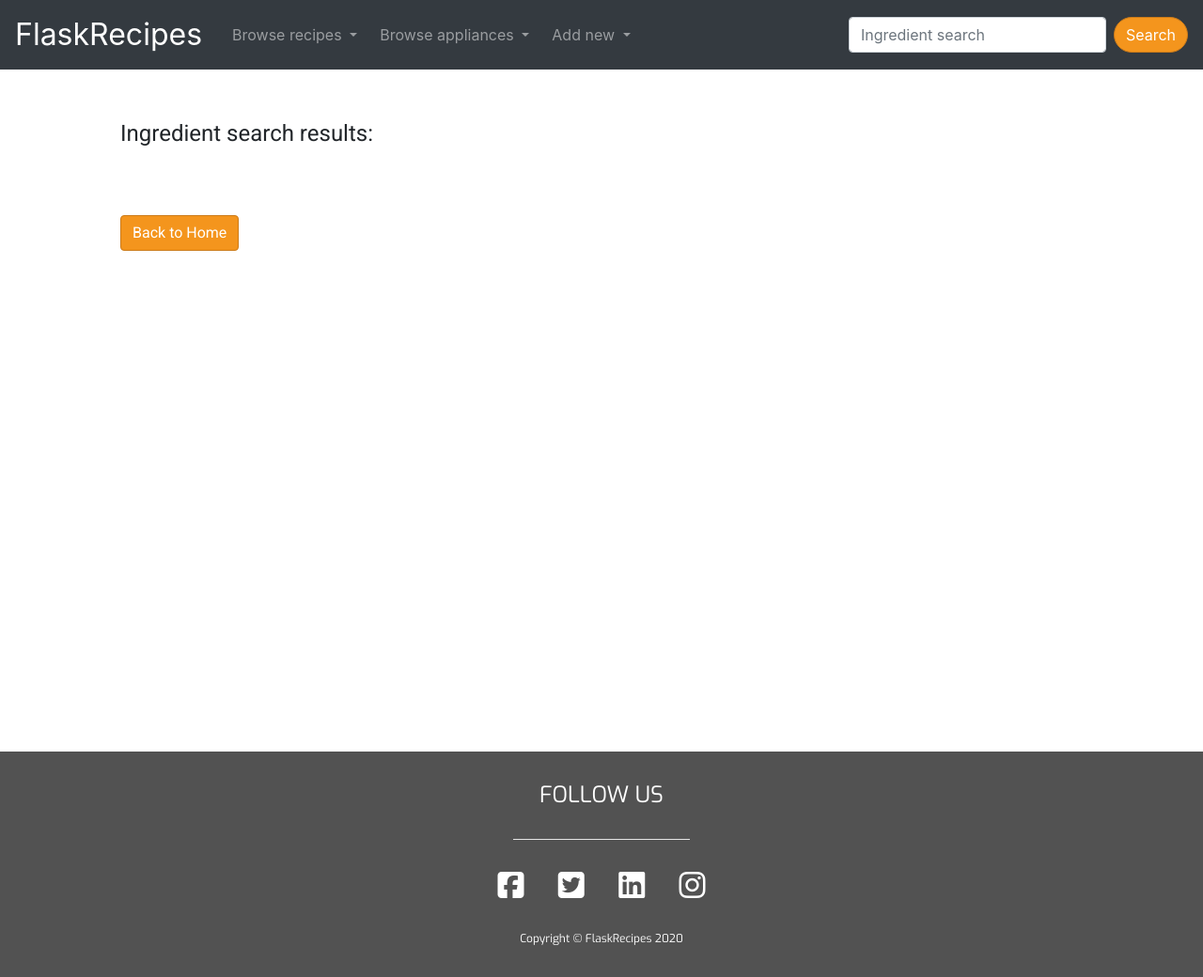
After one commit to faithy80/dcd-project, a Flask app: template templates/navsearch.html in a window 1280 px wide. The commit adds this page. Shown: the whole page at 94% size. Run offline with Flask 2, Linux system fonts and the light colour scheme; the template is opened without the code that fills it, so the values that code supplies are empty; some libraries are stand-ins or nearby versions.

Commit message:
Ingredient nav search implemented.

```diff
--- a/run.py
+++ b/run.py
@@ -2,6 +2,7 @@ import os
 from flask import Flask, render_template, request, url_for, redirect
 from flask_pymongo import PyMongo
 from bson.objectid import ObjectId
+from bson.regex import Regex
 import werkzeug.exceptions
 
 app = Flask(__name__)
@@ -37,6 +38,15 @@ def search():
         return render_template('search.html', appliance_categories=mongo.db.appliance_categories.find().sort('name'))
     else:
         return render_template('error.html')
+
+
+@app.route('/', methods=['POST'])
+@app.route('/navsearch', methods=['POST'])
+def navsearch():
+    """Returns ingredient search results"""
+    search_text = Regex(request.form.get('search'))
+    recipes = mongo.db.recipes.find({'ingredients': {'$in': [search_text]}}).sort('title')
+    return render_template('navsearch.html', recipes=recipes)
 
 
 @app.route('/view/<db_id>', methods=['GET'])
--- a/static/css/style.css
+++ b/static/css/style.css
@@ -47,6 +47,19 @@
     min-height: 100vh;
 }
 
+/* ---------------------------- navsearch section */
+
+.navsearch-container {
+    padding: 6rem 10% 3% 10%;
+    font-family: 'Roboto', sans-serif;
+    min-height: 100vh;
+}
+
+.navsearch-container div h4 {
+    padding-top: 2rem;
+    padding-bottom: 2rem;
+}
+
 /* ---------------------------- view section */
 
 .view-container {
@@ -77,10 +90,6 @@
     padding: 8rem 10% 3% 10%;
     font-family: 'Roboto', sans-serif;
     min-height: 100vh;
-}
-
-.error-container div a {
-    margin-top: 2rem;
 }
 
 /* ---------------------------- footer section */
@@ -126,6 +135,10 @@
 
 .btn-search {
     border-radius: 25px;
+}
+
+.btn-gohome {
+    margin-top: 2rem;
 }
 
 .btn--orange {
--- a/templates/base.html
+++ b/templates/base.html
@@ -78,14 +78,17 @@
                 </li>
             </ul>
 
-            <form class="form-inline my-2 my-md-0">
-                <input class="form-control mr-sm-2" type="search" placeholder="Search" aria-label="Search">
-                <button class="btn btn-primary btn-search btn--orange my-2 my-sm-0" type="submit">Search</button>
+            <form action="{{ url_for('navsearch') }}" method="POST" class="form-inline my-2 my-md-0">
+                <input class="form-control mr-sm-2" type="search" name="search" placeholder="Ingredient search"
+                    aria-label="Search" required>
+                <button class="btn btn-primary btn-search btn--orange my-2 my-sm-0" name="action"
+                    type="submit">Search</button>
             </form>
         </div>
     </nav>
 
     {% block content%}
+
     {% endblock %}
 
     <!-- Footer -->
--- a/templates/error.html
+++ b/templates/error.html
@@ -7,7 +7,7 @@
 
         <h4>An error happened!</h4>
 
-        <a href="{{ url_for('index') }}" class="btn btn-primary btn--orange">Back to Home</a>
+        <a href="{{ url_for('index') }}" class="btn btn-primary btn--orange btn-gohome">Back to Home</a>
     </div>
 </div>
 
--- /dev/null
+++ b/templates/navsearch.html
@@ -0,0 +1,25 @@
+{% extends 'base.html' %}
+
+{% block content %}
+
+<!-- Search section -->
+<section class="container-fluid navsearch-container">
+    <div class="row">
+        <div class="col-12">
+            <h4>Ingredient search results:</h4>
+
+            {% for recipe in recipes %}
+            <div>
+                <a class="btn btn-link"
+                    href="{{ url_for('view', db_id=recipe._id, collection='recipes') }}">{{recipe.title}}</a>
+            </div>
+
+            {% endfor %}
+
+            <a href="{{ url_for('index') }}" class="btn btn-primary btn--orange btn-gohome">Back to Home</a>
+
+        </div>
+    </div>
+</section>
+
+{% endblock %}
```
